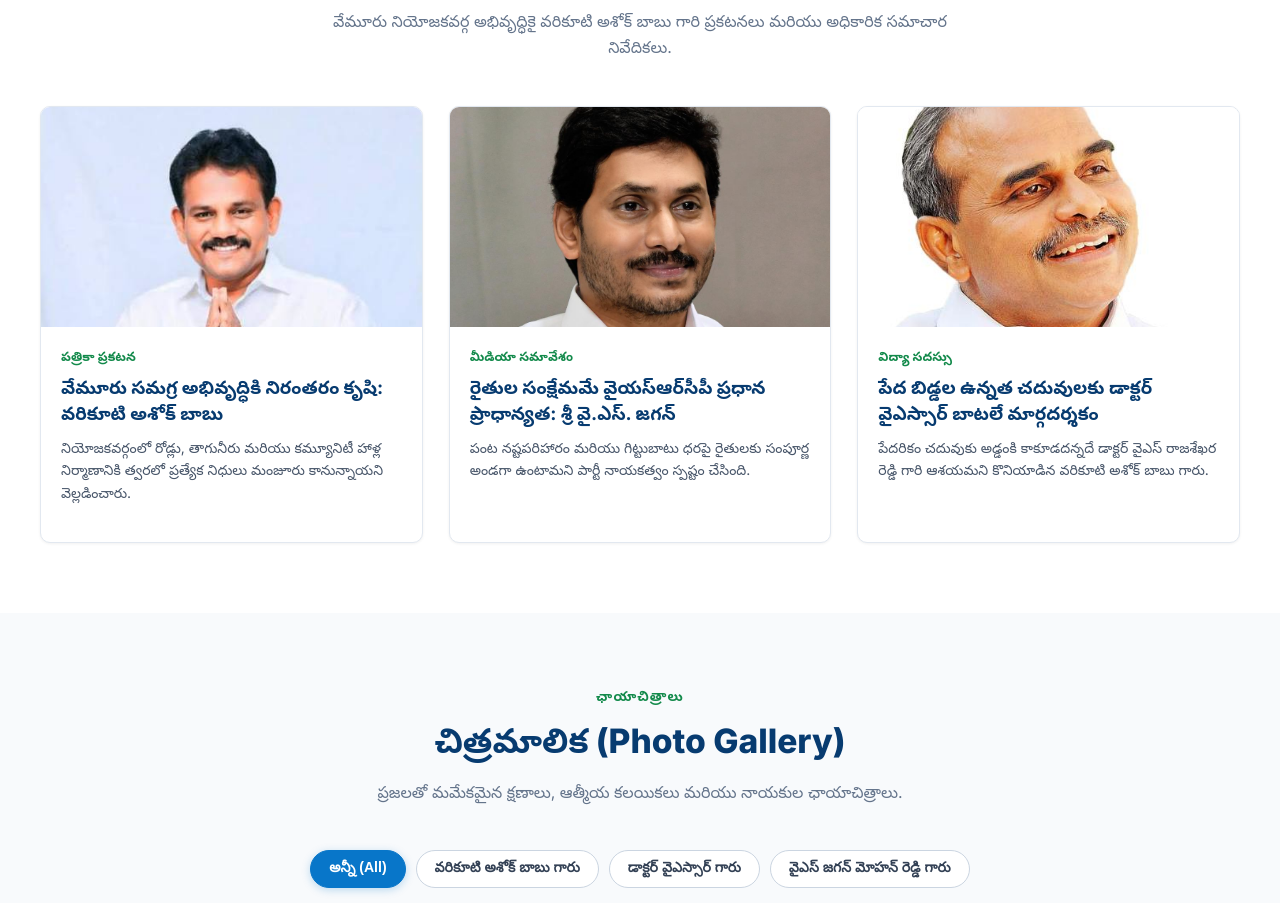
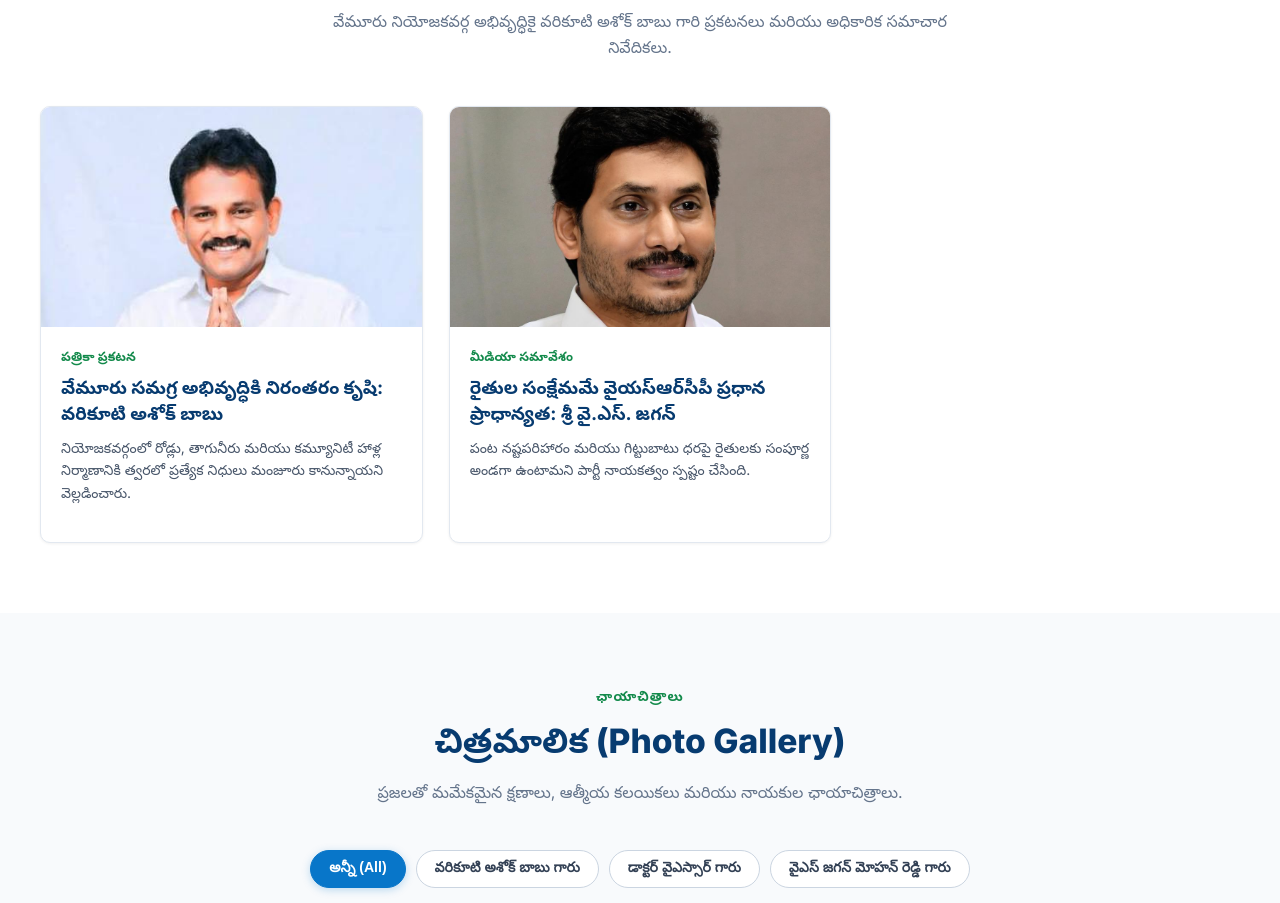
Before and after one commit to taneeshbb/Varikuti-ashokbabu-website, a plain HTML site: page index.html in a window 1280 px wide. Shown: the part 3219-4122 px from the top of the page. Drawn offline with Linux system fonts and the light colour scheme.

Commit message:
Update index.html

```diff
--- a/index.html
+++ b/index.html
@@ -1573,15 +1573,15 @@
         source: "మీడియా సమావేశం",
         summary: "పంట నష్టపరిహారం మరియు గిట్టుబాటు ధరపై రైతులకు సంపూర్ణ అండగా ఉంటామని పార్టీ నాయకత్వం స్పష్టం చేసింది.",
         image: "Ys Jagan Mohan Reddy Garu.jfif"
-      },
-      {
-        id: 3,
-        headline: "పేద బిడ్డల ఉన్నత చదువులకు డాక్టర్ వైఎస్సార్ బాటలే మార్గదర్శకం",
-        date: "మార్చి 12",
-        source: "విద్యా సదస్సు",
-        summary: "పేదరికం చదువుకు అడ్డంకి కాకూడదన్నదే డాక్టర్ వైఎస్ రాజశేఖర రెడ్డి గారి ఆశయమని కొనియాడిన వరికూటి అశోక్ బాబు గారు.",
-        image: "Ys Rajasekhar Reddy Garu.jfif"
       }
+      // {
+      //   id: 3,
+      //   headline: "పేద బిడ్డల ఉన్నత చదువులకు డాక్టర్ వైఎస్సార్ బాటలే మార్గదర్శకం",
+      //   date: "మార్చి 12",
+      //   source: "విద్యా సదస్సు",
+      //   summary: "పేదరికం చదువుకు అడ్డంకి కాకూడదన్నదే డాక్టర్ వైఎస్ రాజశేఖర రెడ్డి గారి ఆశయమని కొనియాడిన వరికూటి అశోక్ బాబు గారు.",
+      //   image: "Ys Rajasekhar Reddy Garu.jfif"
+      // }
     ];
 
     const galleryItems = [
```
